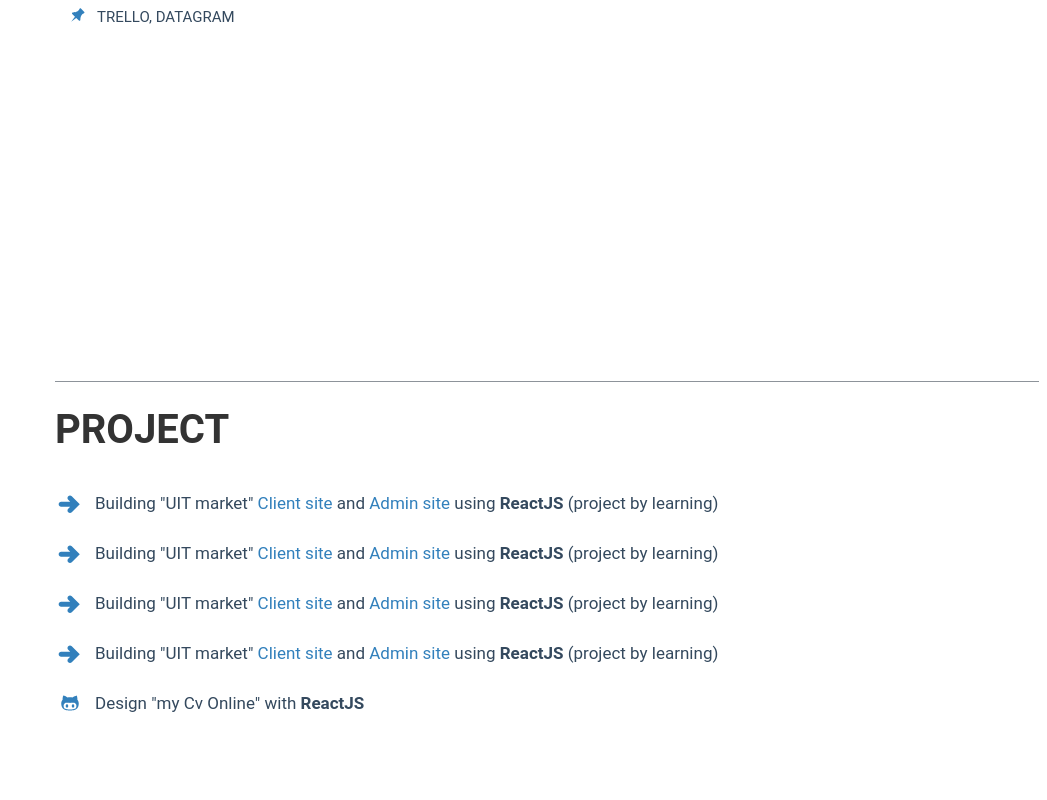
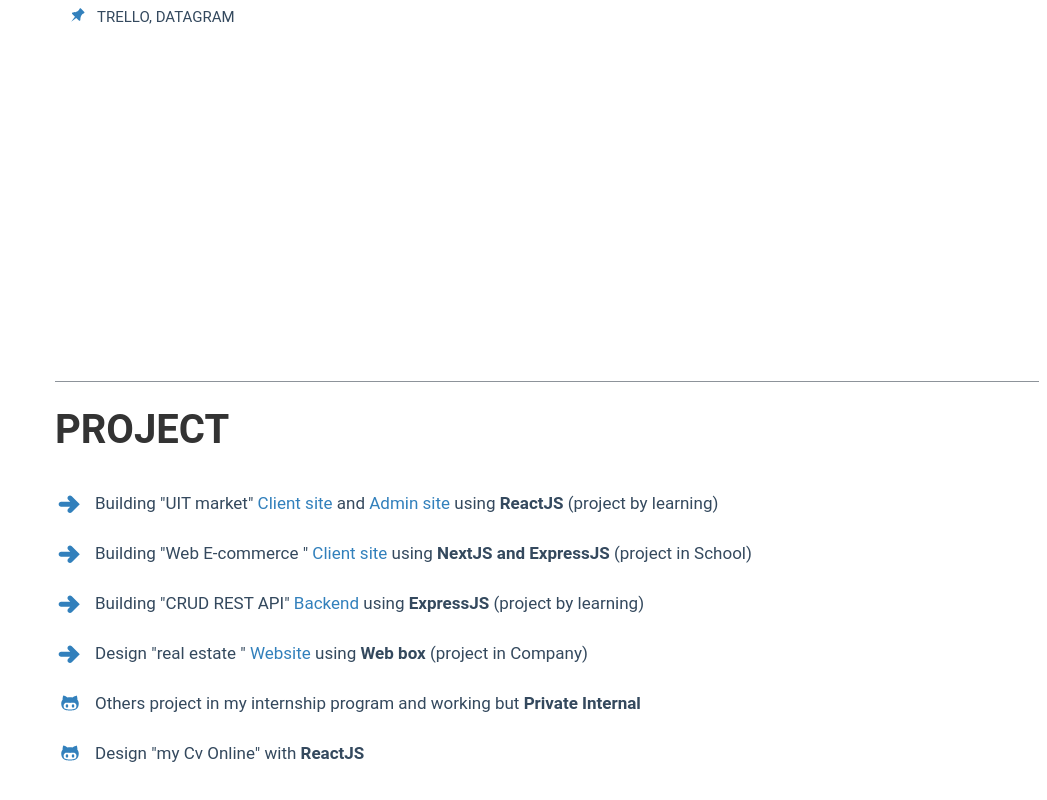
Before and after one commit to hieuth1997/my-cv-web-app, a React (Create React App) app: page / in a window 1280 px wide. Shown: the part 2996-3796 px from the top of the page, without its empty margins (233-1280 px from the left). Built offline with nearby package versions, Linux system fonts and the light colour scheme; a web font is replaced by a local one.

Commit message:
change some link

```diff
--- a/src/Components/Experience/Company.jsx
+++ b/src/Components/Experience/Company.jsx
@@ -8,7 +8,7 @@ Company.propTypes = {};
 function Company(props) {
   const { name, link, position, timeserving, description } = props;
   let listText;
-  if (description) {
+  if (description.length) {
     listText = description.map((desc) => {
       return (
         <div className="desc__item" key={desc.id}>
--- a/src/Components/Experience/Experience.jsx
+++ b/src/Components/Experience/Experience.jsx
@@ -42,6 +42,11 @@ function Experience(props) {
           text:
             "Participate in develop UI Web for company projects using HTML, CSS, REACTJS,FIREBASE ...etc (Private Internal.)",
         },
+        {
+          id: 1,
+          text:
+            "I have gained the teamwork skill, workflow of technology company ",
+        },
       ],
     },
   ];
--- a/src/Components/Project/Project.jsx
+++ b/src/Components/Project/Project.jsx
@@ -44,23 +44,32 @@ function Project(props) {
                 <TiArrowRightThick></TiArrowRightThick>
               </div>
               <p className="education__desc">
-                Building "UIT market"{" "}
+                Building "Web E-commerce "{" "}
+                <a
+                  href="https://github.com/hieuth1997/uit-insurance-client"
+                  target="_blank"
+                  rel="noopener noreferrer"
+                >
+                  Client site
+                </a>{" "}
+                using <strong>NextJS and ExpressJS </strong>
+                (project in School)
+              </p>
+            </div>
+            <div className="desc__item">
+              <div className="icon">
+                <TiArrowRightThick></TiArrowRightThick>
+              </div>
+              <p className="education__desc">
+                Building "CRUD REST API"{" "}
                 <a
                   href="https://github.com/hieuth1997/uit-market-client"
                   target="_blank"
                   rel="noopener noreferrer"
                 >
-                  Client site
+                  Backend
                 </a>{" "}
-                and{" "}
-                <a
-                  href="https://github.com/hieuth1997/uit-market-admin"
-                  target="_blank"
-                  rel="noopener noreferrer"
-                >
-                  Admin site
-                </a>{" "}
-                using <strong>ReactJS </strong>
+                using <strong>ExpressJS </strong>
                 (project by learning)
               </p>
             </div>
@@ -69,49 +78,25 @@ function Project(props) {
                 <TiArrowRightThick></TiArrowRightThick>
               </div>
               <p className="education__desc">
-                Building "UIT market"{" "}
+                Design "real estate "{" "}
                 <a
-                  href="https://github.com/hieuth1997/uit-market-client"
+                  href="https://silvercreekluxuryrealestate.com/"
                   target="_blank"
                   rel="noopener noreferrer"
                 >
-                  Client site
+                  Website
                 </a>{" "}
-                and{" "}
-                <a
-                  href="https://github.com/hieuth1997/uit-market-admin"
-                  target="_blank"
-                  rel="noopener noreferrer"
-                >
-                  Admin site
-                </a>{" "}
-                using <strong>ReactJS </strong>
-                (project by learning)
+                using <strong>Web box </strong>
+                (project in Company)
               </p>
             </div>
             <div className="desc__item">
               <div className="icon">
-                <TiArrowRightThick></TiArrowRightThick>
+                <TiSocialGithub></TiSocialGithub>
               </div>
               <p className="education__desc">
-                Building "UIT market"{" "}
-                <a
-                  href="https://github.com/hieuth1997/uit-market-client"
-                  target="_blank"
-                  rel="noopener noreferrer"
-                >
-                  Client site
-                </a>{" "}
-                and{" "}
-                <a
-                  href="https://github.com/hieuth1997/uit-market-admin"
-                  target="_blank"
-                  rel="noopener noreferrer"
-                >
-                  Admin site
-                </a>{" "}
-                using <strong>ReactJS </strong>
-                (project by learning)
+                Others project in my internship program and working but{" "}
+                <strong>Private Internal</strong>
               </p>
             </div>
             <div className="desc__item">
```
Also changed, not shown: 1 other file (tests, documents, lock files or other folders).
